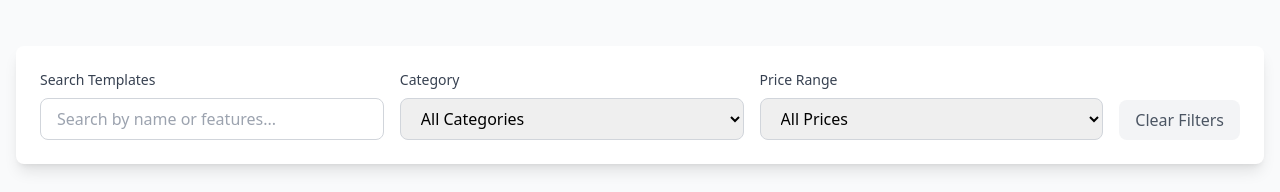
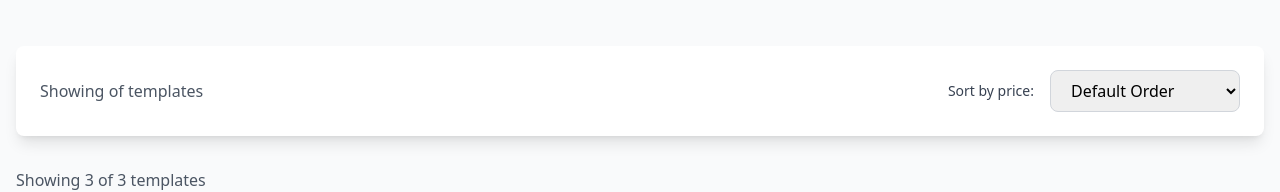
Before and after one commit to James-Burch/burchstudio-website, a React (Vite) app: page /shop in a window 1280 px wide. Shown: the part 266-458 px from the top of the page. Built offline with nearby package versions, Linux system fonts and the light colour scheme.

Commit message:
refactor: simplify shop filters to price sorting only

```diff
--- a/src/components/shop/ShopFilters.tsx
+++ b/src/components/shop/ShopFilters.tsx
@@ -1,92 +1,40 @@
 import React from "react";
-import type { Category, PriceRange } from "../../types";
 
 interface ShopFiltersProps {
-  categories: Category[];
-  priceRanges: PriceRange[];
-  selectedCategory: string;
-  selectedPriceRange: string;
-  searchTerm: string;
-  onCategoryChange: (category: string) => void;
-  onPriceRangeChange: (priceRange: string) => void;
-  onSearchChange: (search: string) => void;
-  onClearFilters: () => void;
+  sortOrder: "low-to-high" | "high-to-low" | "";
+  onSortChange: (sortOrder: "low-to-high" | "high-to-low" | "") => void;
+  resultCount: number;
+  totalCount: number;
 }
 
 const ShopFilters: React.FC<ShopFiltersProps> = ({
-  categories,
-  priceRanges,
-  selectedCategory,
-  selectedPriceRange,
-  searchTerm,
-  onCategoryChange,
-  onPriceRangeChange,
-  onSearchChange,
-  onClearFilters,
+  sortOrder,
+  onSortChange,
+  resultCount,
+  totalCount,
 }) => {
   return (
     <div className="bg-white dark:bg-gray-800 rounded-lg shadow-lg p-6 mb-8">
-      <div className="flex flex-col lg:flex-row gap-4">
-        {/* Search */}
-        <div className="flex-1">
-          <label className="block text-sm font-medium text-gray-700 dark:text-gray-300 mb-2">
-            Search Templates
-          </label>
-          <input
-            type="text"
-            value={searchTerm}
-            onChange={(e) => onSearchChange(e.target.value)}
-            placeholder="Search by name or features..."
-            className="w-full px-4 py-2 border border-gray-300 dark:border-gray-600 rounded-lg focus:ring-2 focus:ring-brand-navy focus:border-transparent dark:bg-gray-700 dark:text-white"
-          />
+      <div className="flex flex-col sm:flex-row justify-between items-center gap-4">
+        <div className="text-gray-600 dark:text-gray-400">
+          Showing {resultCount} of {totalCount} templates
         </div>
 
-        {/* Category Filter */}
-        <div className="flex-1">
-          <label className="block text-sm font-medium text-gray-700 dark:text-gray-300 mb-2">
-            Category
+        <div className="flex items-center space-x-4">
+          <label className="text-sm font-medium text-gray-700 dark:text-gray-300">
+            Sort by price:
           </label>
           <select
-            value={selectedCategory}
-            onChange={(e) => onCategoryChange(e.target.value)}
-            className="w-full px-4 py-2 border border-gray-300 dark:border-gray-600 rounded-lg focus:ring-2 focus:ring-brand-navy focus:border-transparent dark:bg-gray-700 dark:text-white"
+            value={sortOrder}
+            onChange={(e) =>
+              onSortChange(e.target.value as "low-to-high" | "high-to-low" | "")
+            }
+            className="px-4 py-2 border border-gray-300 dark:border-gray-600 rounded-lg focus:ring-2 focus:ring-brand-navy focus:border-transparent dark:bg-gray-700 dark:text-white"
           >
-            <option value="">All Categories</option>
-            {categories.map((category) => (
-              <option key={category.id} value={category.id}>
-                {category.name}
-              </option>
-            ))}
+            <option value="">Default Order</option>
+            <option value="low-to-high">Price: Low to High</option>
+            <option value="high-to-low">Price: High to Low</option>
           </select>
-        </div>
-
-        {/* Price Filter */}
-        <div className="flex-1">
-          <label className="block text-sm font-medium text-gray-700 dark:text-gray-300 mb-2">
-            Price Range
-          </label>
-          <select
-            value={selectedPriceRange}
-            onChange={(e) => onPriceRangeChange(e.target.value)}
-            className="w-full px-4 py-2 border border-gray-300 dark:border-gray-600 rounded-lg focus:ring-2 focus:ring-brand-navy focus:border-transparent dark:bg-gray-700 dark:text-white"
-          >
-            <option value="">All Prices</option>
-            {priceRanges.map((range) => (
-              <option key={range.id} value={range.id}>
-                {range.label}
-              </option>
-            ))}
-          </select>
-        </div>
-
-        {/* Clear Filters */}
-        <div className="flex items-end">
-          <button
-            onClick={onClearFilters}
-            className="px-4 py-2 bg-gray-100 dark:bg-gray-700 text-gray-600 dark:text-gray-300 rounded-lg hover:bg-gray-200 dark:hover:bg-gray-600 transition-colors"
-          >
-            Clear Filters
-          </button>
         </div>
       </div>
     </div>
```
